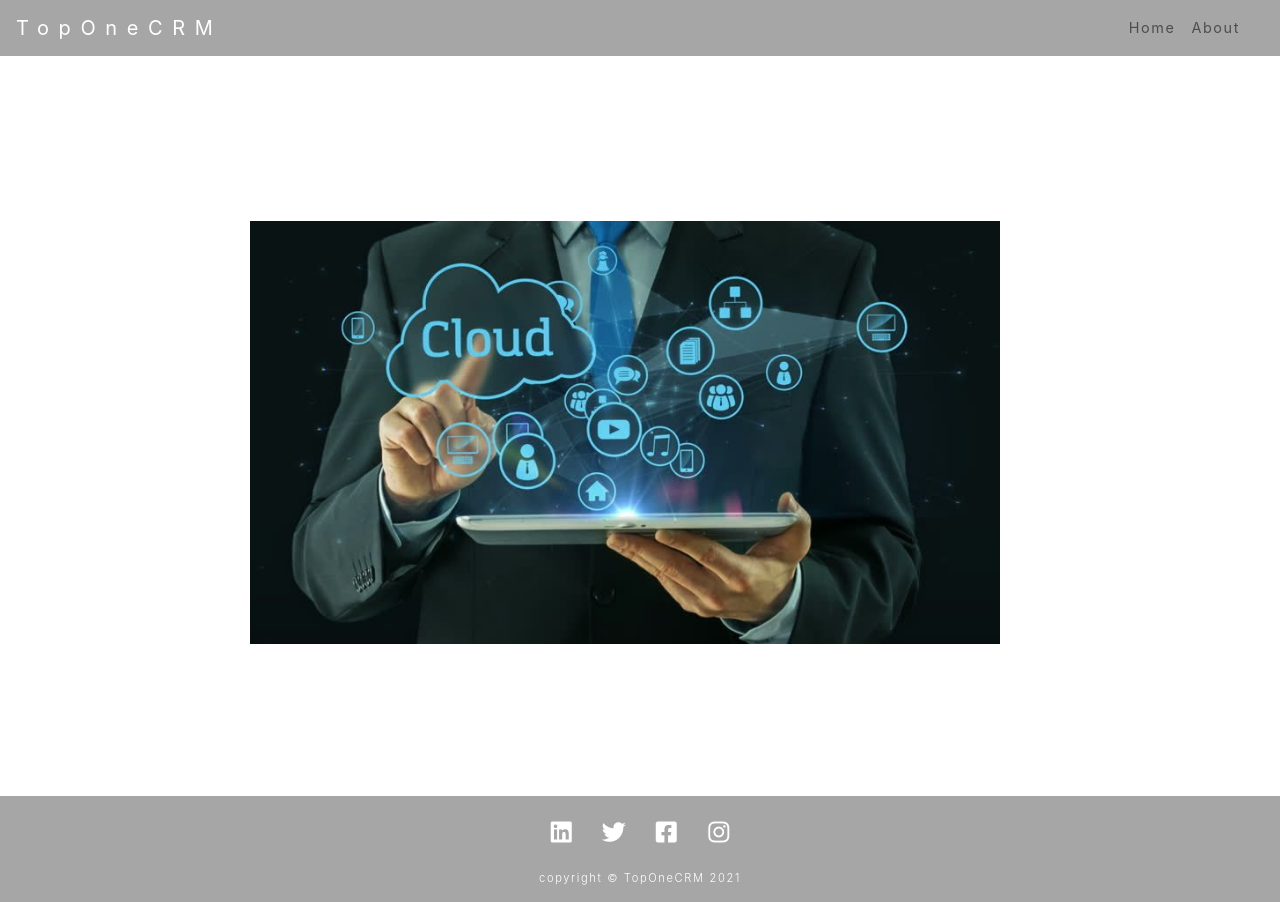
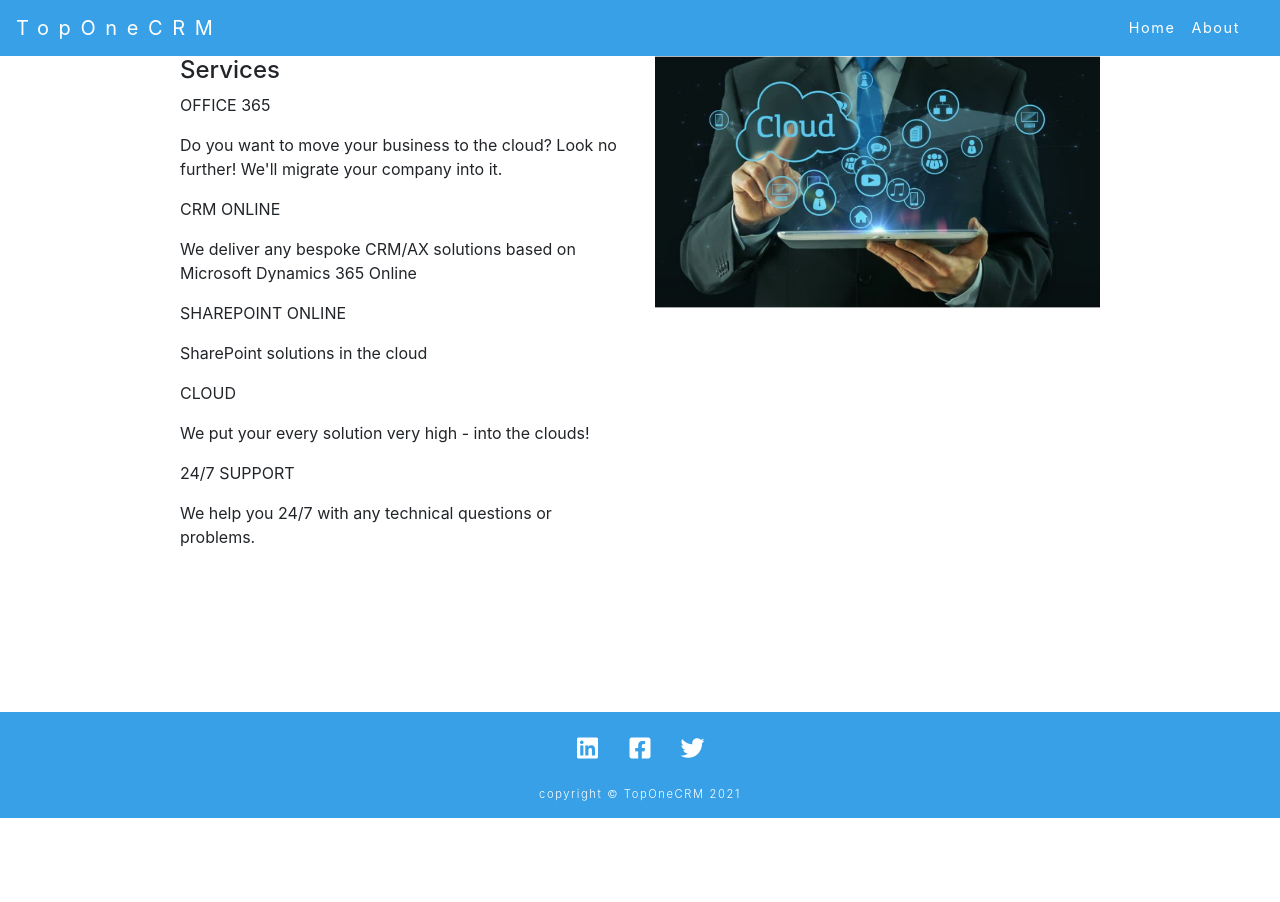
Before and after one commit to GarySimons/TopOne, a Flask app: page /about in a window 1280 px wide. After the commit the page ends 818 px from the top, so only its background shows below. Run offline with Flask 2, Linux system fonts and the light colour scheme; some libraries are stand-ins or nearby versions.

Commit message:
Added content to about page

```diff
--- a/static/css/style.css
+++ b/static/css/style.css
@@ -61,7 +60,7 @@
     left: 0;
     padding-right: 1rem;
     z-index: 2;
-    background-color: #a6a6a6 !important;
+    background-color: #37a0e7 !important;
     letter-spacing: 0.1rem;
 }
 
@@ -73,12 +72,12 @@
 
 .nav-link {
     font-size: .9rem;
-    color: #4d4d4d !important;
+    color: #fff !important;
     text-align: right !important;
 }
 
 .nav-link:hover {
-    color: #fff !important;
+    color: #8fcdf7 !important;
     transition: .1s ease-in-out;
 }
 
@@ -95,14 +94,14 @@
 }
 
 #name {
-    color: #fff;
+    color: #000;
     font-size: 2.7rem;
     text-align: center;
     letter-spacing: 1.5rem;
 }
 
 #strapline {
-    color:#fff;
+    color:#000;
     font-size: 1.3rem;
     text-align: center;
     letter-spacing: .3rem;
@@ -208,7 +191,7 @@
 }
 
 footer {
-    background-color: #a6a6a6;
+    background-color: #37a0e7;
     position: relative;
     padding-top: 1.6rem;
     margin-top: auto;
--- a/templates/about.html
+++ b/templates/about.html
@@ -3,18 +3,37 @@
     {% extends 'base.html' %}
     {% block content %}
 
-    <div class="row justify-content-center" id="home">
-	<div class="col-12">
-		<div class="row justify-content-center">
-			<h1 id="name">About</h1>
-        </div>
-        <div class="row justify-content-center">
-			<img src="{{url_for('static', filename='images/service.png')}}" alt="Service. Man holding laptop" class="img-fluid">
-      </div>
-		<div class="row justify-content-center">
-			<p id="strapline">xxxx</p>
+
+<div class="container main page-container">
+
+	<div class="row justify-content-center">
+		<div class="col-sm-8 col-lg-5 order-12 order-lg-1">
+			<h4 class="page-title">Services</h4>
+			<p class="subhead">OFFICE 365</p>
+			<p class="page-text">
+				Do you want to move your business to the cloud? Look no further! We'll migrate your company into it.
+			</p>
+			<p class="subhead">CRM ONLINE</p>
+			<p class="page-text">
+				We deliver any bespoke CRM/AX solutions based on Microsoft Dynamics 365 Online
+            </p>
+            <p class="subhead">SHAREPOINT ONLINE</p>
+			<p class="page-text">
+				SharePoint solutions in the cloud
+            </p>
+            <p class="subhead">CLOUD</p>
+			<p class="page-text">
+				We put your every solution very high - into the clouds!
+            </p>
+            <p class="subhead">24/7 SUPPORT</p>
+			<p class="page-text">
+				We help you 24/7 with any technical questions or problems.
+			</p>
+
 		</div>
-
+		<div class="col-sm-8 col-lg-5 order-1 order-lg-12">
+			<img src="{{url_for('static', filename='images/service.png')}}" alt="Bird" class="img-fluid">
+    </div>
 		</div>
 	</div>
 
--- a/templates/base.html
+++ b/templates/base.html
@@ -61,27 +61,21 @@
 	<div class="col-12">
 		<ul class="list-inline sociallinks">
 			<li class="list-inline-item">
-				<a href="#" target="_blank"
+				<a href="https://www.linkedin.com/company/toponecrm" target="_blank"
 					aria-label="Connect with us on LinkedIn" rel="noopener">
 					<i class="fab fa-linkedin" aria-hidden="true"></i>
 				</a>
 			</li>
 			<li class="list-inline-item">
-				<a href="#" target="_blank" aria-label="Follow us on Twitter"
-					rel="noopener">
-					<i class="fab fa-twitter" aria-hidden="true"></i>
-				</a>
-			</li>
-			<li class="list-inline-item">
-				<a href="#" target="_blank"
+				<a href="https://www.facebook.com/TopOneCRM" target="_blank"
 					aria-label="Follow us on Facebook" rel="noopener">
 					<i class="fab fa-facebook-square" aria-hidden="true"></i>
 				</a>
 			</li>
 			<li class="list-inline-item">
-				<a href="#" target="_blank" aria-label="Follow us on Instagram"
+				<a href="https://twitter.com/TopOneCRM" target="_blank" aria-label="Follow us on Twitter"
 					rel="noopener">
-					<i class="fab fa-instagram" aria-hidden="true"></i>
+					<i class="fab fa-twitter" aria-hidden="true"></i>
 				</a>
 			</li>
 		</ul>
--- a/templates/index.html
+++ b/templates/index.html
@@ -3,7 +3,7 @@
 {% block content %}
 
 <div class="row justify-content-center" id="home">
-    <div class="col-12">
+    <div class="col-sm-12">
         <div class="row justify-content-center">
             <h1 id="name">TopOneCRM</h1>
         </div>
@@ -11,7 +11,7 @@
             <p id="strapline">Providing Cloud Services that work for everyone</p>
         </div>
     </div>
-    <div class="row justify-content-center">
+    <div class="col-sm-12 col-md-8 row justify-content-center">
 		<a id="btnfind" href="{{url_for('about')}}" aria-label="About">
 			<p>Find out more</p>
 			<span class="sr-only">Find out more</span>
```
Also changed, not shown: other parts of static/css/style.css (+7 -24 lines).
